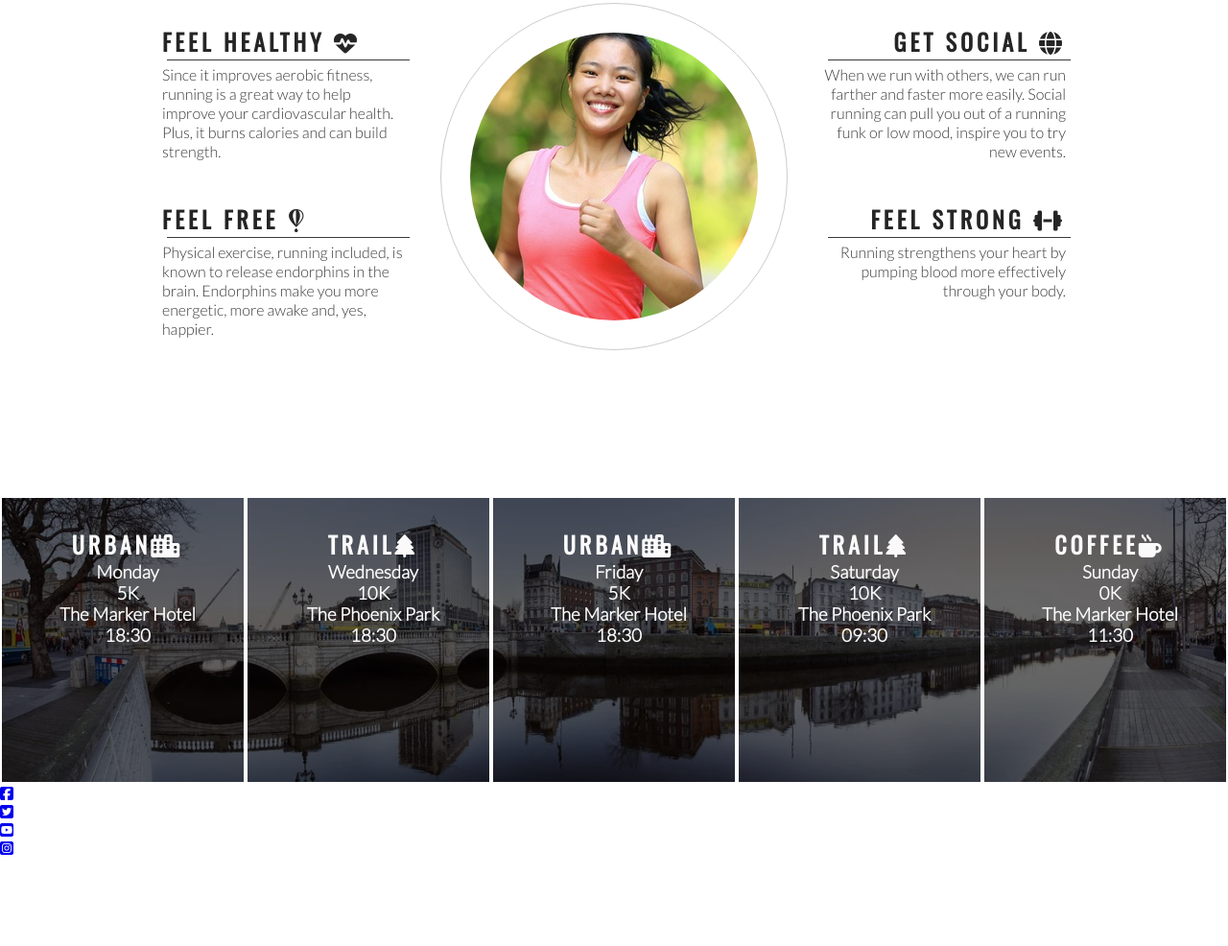
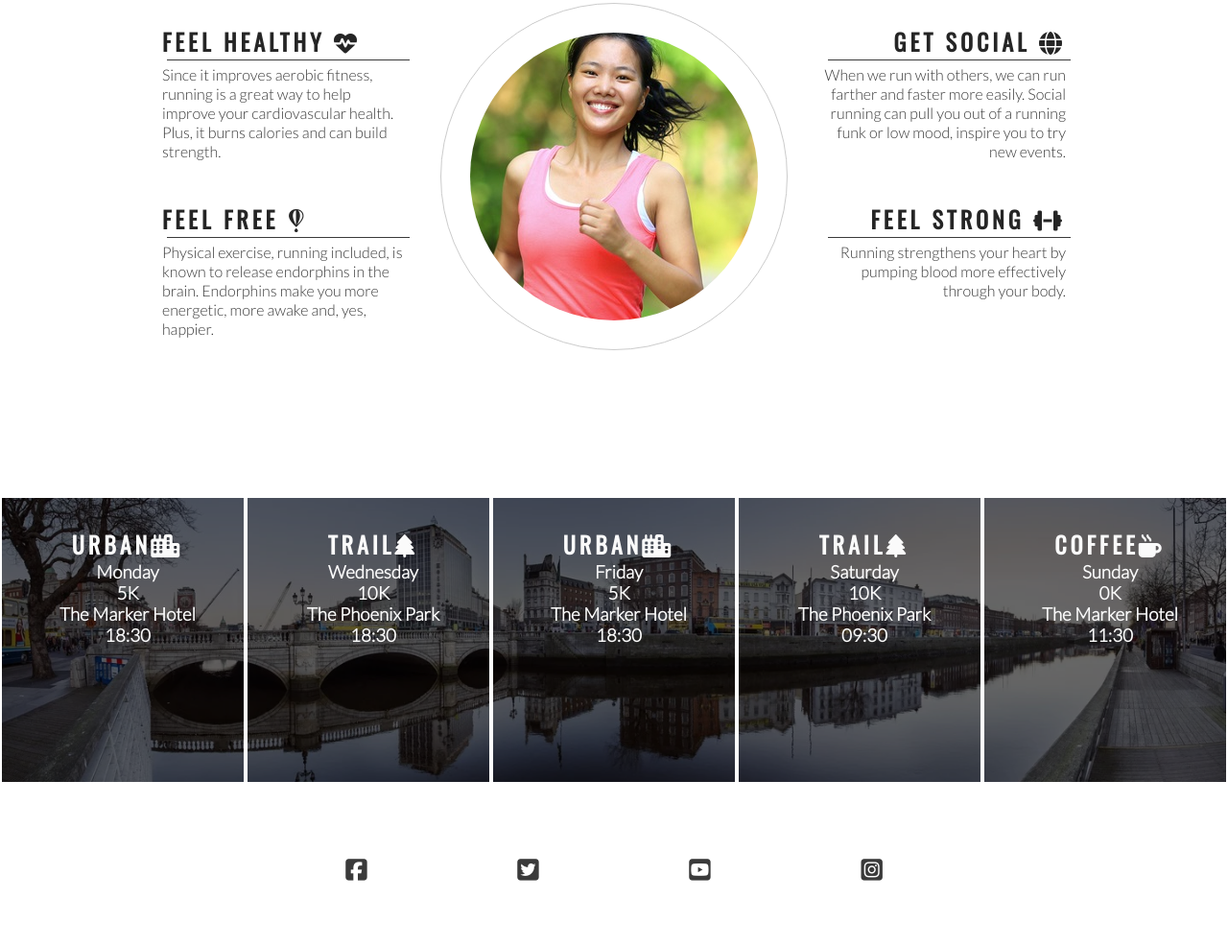
Before and after one commit to AEmin96/love-running, a plain HTML site: page index.html in a window 1280 px wide. Shown: the part 778-1764 px from the top of the page at 96% size. Before the commit the page ends 1671 px from the top, so only its background shows below. Drawn offline with nearby package versions, Linux system fonts and the light colour scheme.

Commit message:
Add style to footer social media icons

```diff
--- a/assets/css/style.css
+++ b/assets/css/style.css
@@ -207,3 +207,20 @@ hr {
 #times h2 {
     color:#fafafa
 }
+footer {
+    height: 150px;
+}
+.social-networks {
+text-align: center;
+}
+.social-networks > li {
+    display: inline;
+}
+.social-networks i {
+    font-size: 160%;
+    margin: 1%;
+    padding: 5%;
+    color: #3a3a3a;
+
+}
+}
--- a/index.html
+++ b/index.html
@@ -111,7 +111,7 @@
     </div>
     </section>
     <footer>
-        <ul>
+        <ul class="social-networks">
           <li>
             <a href="https://facebook.com" target="_blank" rel="noopener" aria-label="Visit our Facebook page (Opens in a new tab)"> <i class="fa-brands fa-square-facebook"></i></a>
           </li>
```
